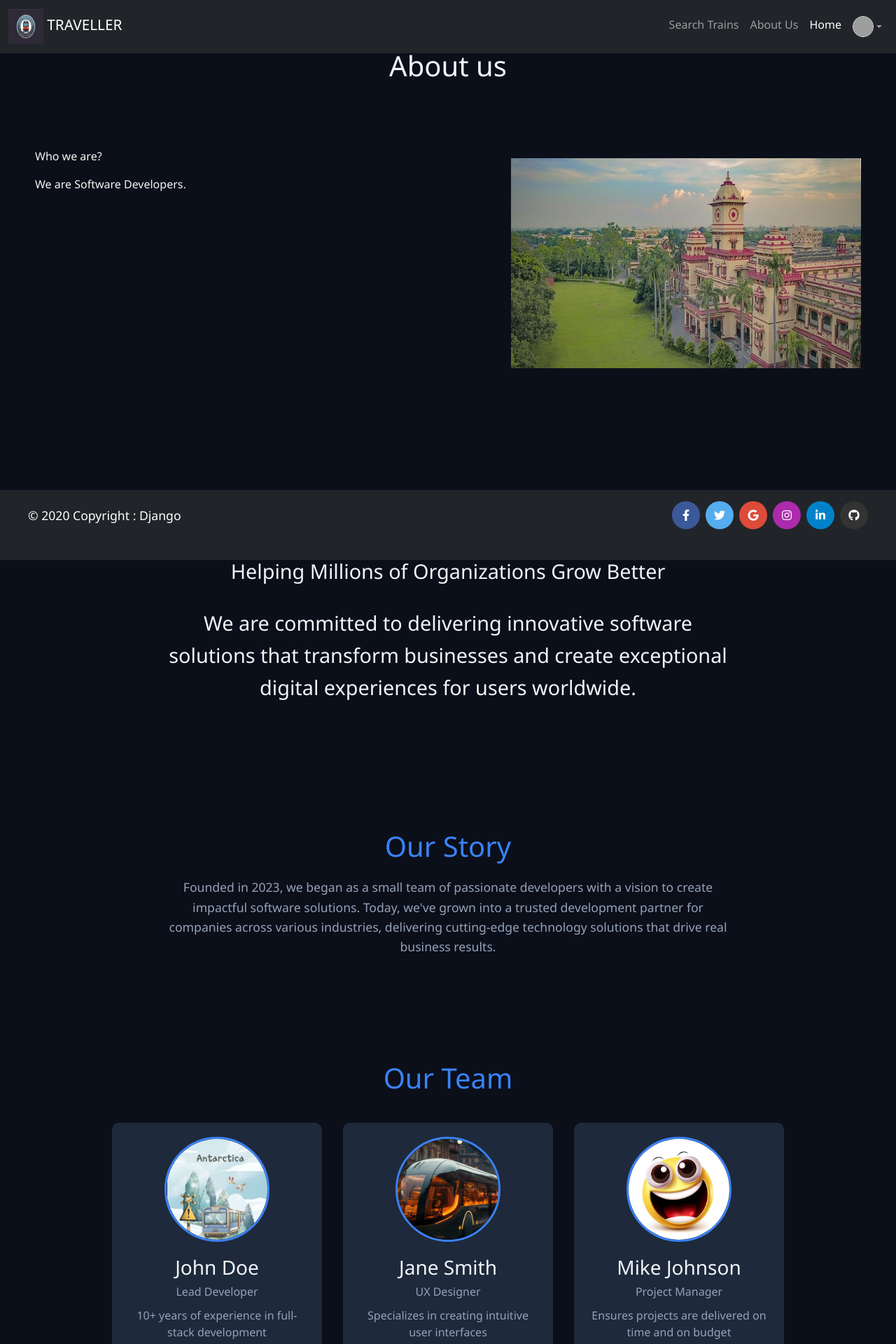
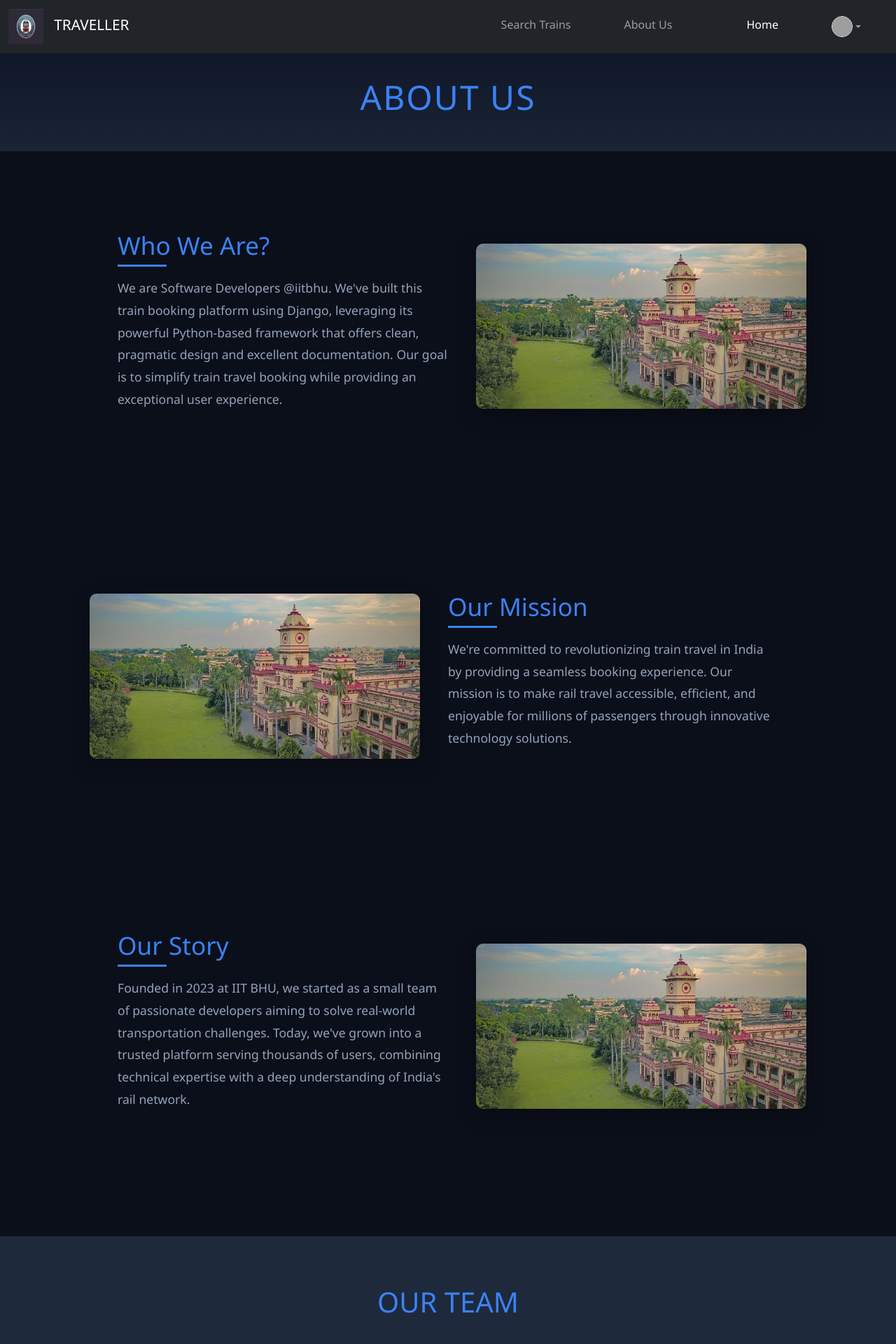
Before and after one commit to narayan-oss/The_Traveller, a Django app: page /about/ in a window 1280 px wide. Shown: the top 1920 px of the page at 70% size. Run offline with Django 5.2, Linux system fonts and the light colour scheme; the visitor is signed in with stand-in values (Sample User, id 1); grey boxes are pictures that could not be loaded.

Commit message:
again about page

```diff
--- /dev/null
+++ b/DjangoProject/static/myapp/css/about_style.css
@@ -0,0 +1,283 @@
+.nav-link {
+    margin-right: 30px;
+}
+
+@media (min-width: 992px) {
+    .dropdown-menu[data-bs-popper] {
+        right: 0;
+        left: auto;
+    }
+}
+
+/* Fix navbar spacing */
+.navbar-nav .nav-item {
+    margin-right: 30px;
+}
+
+@media (max-width: 992px) {
+    .navbar-nav .nav-item {
+        margin-right: 0;
+        margin-bottom: 10px;
+    }
+}
+
+.navbar-brand span {
+    margin-left: 10px;
+}
+
+
+:root {
+    --dark-bg: #0f172a;
+    --card-bg: #1e293b;
+    --accent: #3b82f6;
+    --text-light: #f1f5f9;
+    --text-muted: #94a3b8;
+    --border-color: #334155;
+}
+
+body {
+    background-color: var(--dark-bg);
+    color: var(--text-light);
+    font-family: 'Segoe UI', Tahoma, Geneva, Verdana, sans-serif;
+    padding-top: 70px;
+    min-height: 100vh;
+}
+
+.about-header {
+    text-align: center;
+    padding: 40px 0;
+    background: linear-gradient(rgba(15, 23, 42, 0.9), rgba(30, 41, 59, 0.8));
+}
+
+.about-header h1 {
+    font-size: 3rem;
+    color: var(--accent);
+    text-transform: uppercase;
+    letter-spacing: 2px;
+}
+
+/* About sections */
+.about-section {
+    display: flex;
+    justify-content: space-between;
+    align-items: center;
+    padding: 60px 10%;
+    min-height: 500px;
+}
+
+.about-section.reverse {
+    flex-direction: row;
+}
+
+.about-text {
+    flex: 1;
+    padding: 0 40px;
+}
+
+.about-text h2 {
+    color: var(--accent);
+    font-size: 2.2rem;
+    margin-bottom: 25px;
+    position: relative;
+}
+
+.about-text h2::after {
+    content: '';
+    position: absolute;
+    bottom: -10px;
+    left: 0;
+    width: 70px;
+    height: 3px;
+    background-color: var(--accent);
+}
+
+.about-text p {
+    font-size: 1.1rem;
+    line-height: 1.8;
+    color: var(--text-muted);
+    margin-top: 20px;
+}
+
+.about-image {
+    flex: 1;
+    text-align: center;
+    position: relative;
+}
+
+.about-image img {
+    width: 100%;
+    max-width: 500px;
+    border-radius: 10px;
+    box-shadow: 0 10px 30px rgba(0, 0, 0, 0.3);
+    transition: transform 0.3s ease;
+}
+
+.about-image img:hover {
+    transform: scale(1.03);
+}
+
+/* Team section */
+.team-section {
+    padding: 70px 50px;
+    text-align: center;
+    background-color: var(--card-bg);
+    margin: 50px 0;
+}
+
+.team-section h2 {
+    color: var(--accent);
+    font-size: 2.5rem;
+    margin-bottom: 50px;
+    text-transform: uppercase;
+}
+
+.team-members {
+    display: flex;
+    justify-content: center;
+    gap: 40px;
+    flex-wrap: wrap;
+}
+
+.team-member {
+    background-color: var(--dark-bg);
+    padding: 30px;
+    border-radius: 15px;
+    width: 300px;
+    transition: transform 0.3s ease, box-shadow 0.3s ease;
+    box-shadow: 0 5px 20px rgba(0, 0, 0, 0.2);
+}
+
+.team-member:hover {
+    transform: translateY(-15px);
+    box-shadow: 0 15px 30px rgba(59, 130, 246, 0.3);
+}
+
+.team-member img {
+    width: 150px;
+    height: 150px;
+    border-radius: 50%;
+    object-fit: cover;
+    margin-bottom: 25px;
+    border: 3px solid var(--accent);
+}
+
+.team-member h3 {
+    color: var(--text-light);
+    margin-bottom: 10px;
+    font-size: 1.5rem;
+}
+
+.team-member p {
+    color: var(--text-muted);
+    margin-bottom: 10px;
+    font-size: 1rem;
+}
+
+/* Contact form */
+.contact-form {
+    max-width: 700px;
+    margin: 0 auto 100px;
+    padding: 40px;
+    background-color: var(--card-bg);
+    border-radius: 15px;
+    box-shadow: 0 10px 30px rgba(0, 0, 0, 0.2);
+}
+
+.contact-form h2 {
+    color: var(--accent);
+    text-align: center;
+    margin-bottom: 40px;
+    font-size: 2.2rem;
+}
+
+.form-group {
+    margin-bottom: 25px;
+}
+
+.form-group label {
+    display: block;
+    margin-bottom: 12px;
+    color: var(--text-light);
+    font-size: 1.1rem;
+}
+
+.form-group input,
+.form-group textarea {
+    width: 100%;
+    padding: 15px;
+    background-color: var(--dark-bg);
+    border: 2px solid var(--border-color);
+    border-radius: 8px;
+    color: var(--text-light);
+    font-size: 1rem;
+    transition: border-color 0.3s;
+}
+
+.form-group input:focus,
+.form-group textarea:focus {
+    border-color: var(--accent);
+    outline: none;
+}
+
+.form-group textarea {
+    resize: vertical;
+    min-height: 180px;
+}
+
+button[type="submit"] {
+    background-color: var(--accent);
+    color: white;
+    border: none;
+    padding: 15px 35px;
+    border-radius: 8px;
+    cursor: pointer;
+    font-size: 1.1rem;
+    transition: background-color 0.3s, transform 0.2s;
+    display: block;
+    margin: 30px auto 0;
+}
+
+button[type="submit"]:hover {
+    background-color: #2563eb;
+    transform: translateY(-3px);
+}
+
+/* Responsive design */
+@media (max-width: 992px) {
+    .about-section,
+    .about-section.reverse {
+        flex-direction: column;
+        padding: 40px 20px;
+        text-align: center;
+    }
+
+    .about-text {
+        padding: 0;
+        margin-bottom: 40px;
+    }
+
+    .about-text h2::after {
+        left: 50%;
+        transform: translateX(-50%);
+    }
+
+    .about-image img {
+        max-width: 100%;
+    }
+
+    .team-section {
+        padding: 50px 20px;
+    }
+
+    .contact-form {
+        padding: 30px 20px;
+        margin: 0 20px 50px;
+    }
+}
+
+@media (max-width: 768px) {
+    .team-members {
+        flex-direction: column;
+        align-items: center;
+    }
+}
--- a/DjangoProject/static/myapp/css/about_stylev2.css
+++ /dev/null
@@ -1,265 +0,0 @@
-:root {
-    --dark-bg: #0f172a;
-    --card-bg: #1e293b;
-    --accent: #3b82f6;
-    --text-light: #f1f5f9;
-    --text-muted: #94a3b8;
-    --border-color: #334155;
-    --confirmed: #10b981;
-    --waiting: #f59e0b;
-    --cancelled: #ef4444;
-    --paid: #10b981;
-    --pending: #f59e0b;
-}
-
-body {
-    background-color: var(--dark-bg);
-    color: var(--text-light);
-    font-family: 'Segoe UI', Tahoma, Geneva, Verdana, sans-serif;
-    padding-top: 70px;
-    min-height: 100vh;
-}
-
-.container {
-    display: flex;
-    justify-content: center;
-}
-
-.fst-section {
-    box-sizing: border-box;
-    height: 500px;
-    width: 100vw;
-    display: flex;
-    justify-content: space-between;
-    margin-bottom: 50px;
-}
-
-.box-l {
-    height: 50%;
-    width: 50%;
-    padding-left: 50px;
-    display: flex;
-    flex-direction: column;
-    justify-content: center;
-}
-
-.box-r {
-    padding-right: 50px;
-    display: flex;
-    flex-direction: column;
-    justify-content: center;
-}
-
-.mission-section, .story-section, .team-section {
-    padding: 50px;
-    text-align: center;
-    margin-bottom: 50px;
-}
-
-.mission-section h2, .story-section h2, .team-section h2 {
-    color: var(--accent);
-    font-size: 2.5rem;
-    margin-bottom: 20px;
-}
-
-.mission-section p:first-of-type {
-    font-size: 1.8rem;
-    margin-bottom: 30px;
-    color: var(--text-light);
-}
-
-.mission-content p, .story-section p {
-    max-width: 800px;
-    margin: 0 auto;
-    font-size: 1.1rem;
-    line-height: 1.6;
-    color: var(--text-muted);
-}
-
-.team-members {
-    display: flex;
-    justify-content: center;
-    gap: 30px;
-    flex-wrap: wrap;
-    margin-top: 40px;
-}
-
-.team-member {
-    background-color: var(--card-bg);
-    padding: 20px;
-    border-radius: 10px;
-    width: 300px;
-    transition: transform 0.3s ease;
-}
-
-.team-member:hover {
-    transform: translateY(-10px);
-}
-
-.team-member img {
-    width: 150px;
-    height: 150px;
-    border-radius: 50%;
-    object-fit: cover;
-    margin-bottom: 20px;
-    border: 3px solid var(--accent);
-}
-
-.team-member h3 {
-    color: var(--text-light);
-    margin-bottom: 5px;
-}
-
-.team-member p {
-    color: var(--text-muted);
-    margin-bottom: 10px;
-}
-
-.contact-form {
-    max-width: 600px;
-    margin: 0 auto 50px;
-    padding: 30px;
-    background-color: var(--card-bg);
-    border-radius: 10px;
-}
-
-.contact-form h2 {
-    color: var(--accent);
-    text-align: center;
-    margin-bottom: 30px;
-}
-
-.form-group {
-    margin-bottom: 20px;
-}
-
-.form-group label {
-    display: block;
-    margin-bottom: 8px;
-    color: var(--text-light);
-}
-
-.form-group input, .form-group textarea {
-    width: 100%;
-    padding: 10px;
-    background-color: var(--dark-bg);
-    border: 1px solid var(--border-color);
-    border-radius: 5px;
-    color: var(--text-light);
-}
-
-.form-group textarea {
-    resize: vertical;
-    min-height: 150px;
-}
-
-button[type="submit"] {
-    background-color: var(--accent);
-    color: white;
-    border: none;
-    padding: 12px 25px;
-    border-radius: 5px;
-    cursor: pointer;
-    font-size: 1rem;
-    transition: background-color 0.3s;
-}
-
-button[type="submit"]:hover {
-    background-color: #2563eb;
-}
-
-@media (max-width: 768px) {
-    .fst-section {
-        flex-direction: column;
-        height: auto;
-        padding: 20px;
-    }
-
-    .box-l, .box-r {
-        width: 100%;
-        padding: 20px;
-    }
-
-    .team-members {
-        flex-direction: column;
-        align-items: center;
-    }
-
-    .mission-section, .story-section, .team-section {
-        padding: 20px;
-    }
-}
-
-
-/* Footer styles */
-.custom-footer {
-    background-color: #212529;
-    text-align: center;
-    position: absolute;
-    bottom: 0;
-    width: 100%;
-    height: 100px; /* Adjust this to match your footer's actual height */
-}
-
-.footer-container {
-    padding: 1rem;
-}
-
-.footer-content {
-    display: flex;
-    justify-content: space-between;
-    align-items: center;
-    max-width: 1200px;
-    margin: 0 auto;
-}
-
-.copyright-text {
-    color: white;
-    font-size: 1.1rem;
-}
-
-/* Social buttons */
-.social-section {
-    display: flex;
-    gap: 0.5rem;
-}
-
-.social-btn {
-    color: white;
-    width: 40px;
-    height: 40px;
-    border-radius: 50%;
-    display: inline-flex;
-    align-items: center;
-    justify-content: center;
-    text-decoration: none;
-    transition: opacity 0.3s;
-}
-
-.facebook-btn { background-color: #3b5998; }
-.twitter-btn { background-color: #55acee; }
-.google-btn { background-color: #dd4b39; }
-.instagram-btn { background-color: #ac2bac; }
-.linkedin-btn { background-color: #0082ca; }
-.github-btn { background-color: #333333; }
-
-.social-btn:hover {
-    opacity: 0.9;
-}
-
-
-@media (max-width: 768px) {
-    body {
-        padding-bottom: 150px; /* More space on mobile */
-    }
-
-    .custom-footer {
-        height: auto;
-        padding: 1rem 0;
-    }
-
-    .footer-content {
-        flex-direction: column;
-        gap: 1rem;
-    }
-}
--- a/myapp/templates/myapp/about.html
+++ b/myapp/templates/myapp/about.html
@@ -1,41 +1,50 @@
 {% extends 'myapp/base.html' %}
 {% load static %}
 
+{% block title %}About Us{% endblock %}
+
 {% block extra_css %}
-    <link rel="stylesheet" href="{% static 'myapp/css/about_stylev2.css' %}">
+    <link rel="stylesheet" href="{% static 'myapp/css/about_style.css' %}">
+    <link rel="stylesheet" href="{% static 'myapp/css/footer_style.css' %}">
 {% endblock %}
 
 {% block main-content %}
 
-    <div class="container">
-        <div class="box">
-            <h1>About us</h1>
+    <div class="about-header">
+        <h1>About Us</h1>
+    </div>
+
+    <!-- Section 1: Text Left, Image Right -->
+    <div class="about-section">
+        <div class="about-text">
+            <h2>Who We Are?</h2>
+            <p>We are Software Developers @iitbhu. We've built this train booking platform using Django, leveraging its powerful Python-based framework that offers clean, pragmatic design and excellent documentation. Our goal is to simplify train travel booking while providing an exceptional user experience.</p>
+        </div>
+        <div class="about-image">
+            <img src="{% static 'myapp/images/iitbhu.jpg' %}" alt="IIT BHU Campus">
         </div>
     </div>
 
-    <div class="fst-section">
-        <div class="box-l">
-            <div class="txt-box1"><p>Who we are?</p></div>
-            <div class="txt-box2"><p>We are Software Developers.</p></div>
+    <!-- Section 2: Image Left, Text Right -->
+    <div class="about-section reverse">
+        <div class="about-image">
+            <img src="{% static 'myapp/images/iitbhu.jpg' %}" alt="Our Mission">
         </div>
-        <div class="box-r">
-            <div class="img-box">
-                <img src="{% static 'myapp/images/iitbhu.jpg' %}" alt="LightBlueTrain" style="width: 500px; height: 300px;">
-            </div>
+        <div class="about-text">
+            <h2>Our Mission</h2>
+            <p>We're committed to revolutionizing train travel in India by providing a seamless booking experience. Our mission is to make rail travel accessible, efficient, and enjoyable for millions of passengers through innovative technology solutions.</p>
         </div>
     </div>
 
-    <div class="mission-section">
-        <h2>Our Mission</h2>
-        <p>Helping Millions of Organizations Grow Better</p>
-        <div class="mission-content">
-            <p>We are committed to delivering innovative software solutions that transform businesses and create exceptional digital experiences for users worldwide.</p>
+    <!-- Section 3: Text Left, Image Right -->
+    <div class="about-section">
+        <div class="about-text">
+            <h2>Our Story</h2>
+            <p>Founded in 2023 at IIT BHU, we started as a small team of passionate developers aiming to solve real-world transportation challenges. Today, we've grown into a trusted platform serving thousands of users, combining technical expertise with a deep understanding of India's rail network.</p>
         </div>
-    </div>
-
-    <div class="story-section">
-        <h2>Our Story</h2>
-        <p>Founded in 2023, we began as a small team of passionate developers with a vision to create impactful software solutions. Today, we've grown into a trusted development partner for companies across various industries, delivering cutting-edge technology solutions that drive real business results.</p>
+        <div class="about-image">
+            <img src="{% static 'myapp/images/iitbhu.jpg' %}" alt="Our Journey">
+        </div>
     </div>
 
     <div class="team-section">
@@ -43,21 +52,21 @@
         <div class="team-members">
             <div class="team-member">
                 <img src="{% static 'myapp/images/Pastedimage.png' %}" alt="Team Member 1">
-                <h3>John Doe</h3>
+                <h3>Narayan</h3>
                 <p>Lead Developer</p>
-                <p>10+ years of experience in full-stack development</p>
+                <p>Architecting robust backend solutions</p>
             </div>
             <div class="team-member">
                 <img src="{% static 'myapp/images/bg-blur.png' %}" alt="Team Member 2">
-                <h3>Jane Smith</h3>
+                <h3>n_a_r_a_y_a_n</h3>
                 <p>UX Designer</p>
-                <p>Specializes in creating intuitive user interfaces</p>
+                <p>Crafting intuitive user experiences</p>
             </div>
             <div class="team-member">
                 <img src="{% static 'myapp/images/default-user.jpeg' %}" alt="Team Member 3">
-                <h3>Mike Johnson</h3>
+                <h3>Manoj Saran</h3>
                 <p>Project Manager</p>
-                <p>Ensures projects are delivered on time and on budget</p>
+                <p>Ensuring timely project delivery</p>
             </div>
         </div>
     </div>
--- a/myapp/templates/myapp/base.html
+++ b/myapp/templates/myapp/base.html
@@ -17,7 +17,7 @@
 
     <meta name="viewport" content="width=device-width, initial-scale=1.0">
     <title>Dash</title>
-    {% block title %}{% endblock %}
+    <title>{% block title %}Dash{% endblock %}</title>
 
     <style>
 
```
Also changed, not shown: DjangoProject/static/myapp/css/base_style.css (+16 -1 lines).
